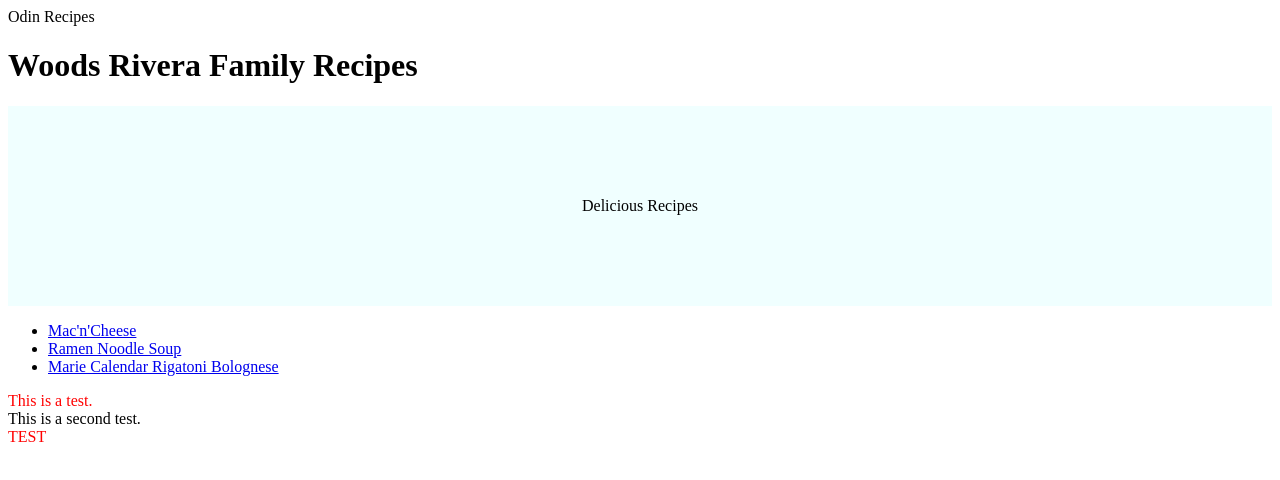
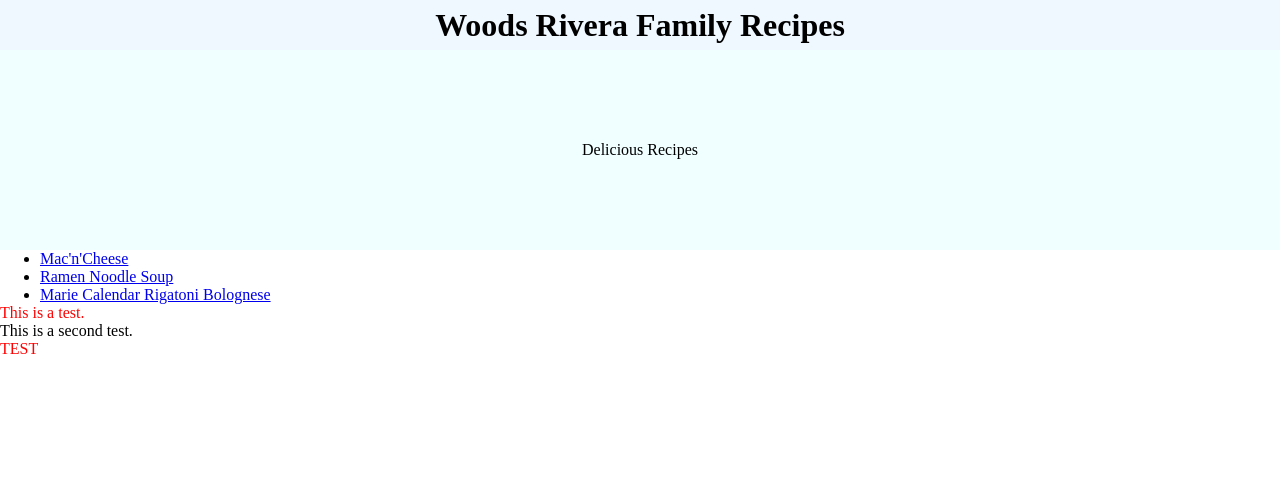
Before and after one commit to jevanwoods/odin_recipes, a plain HTML site: page index.html in a window 1280 px wide. Drawn offline with Linux system fonts and the light colour scheme.

Commit message:
Updated more styles, fixed boilerplate html.

```diff
--- a/index.html
+++ b/index.html
@@ -1,11 +1,13 @@
 <!DOCTYPE html>
-
 <html lang="en">
-    <head>
-        <meta charset="UTF-8">
-        <link rel="stylesheet" href="styles.css"
-        <title>Odin Recipes</title>
-    </head>
+<head>
+    <meta charset="UTF-8">
+    <meta http-equiv="X-UA-Compatible" content="IE=edge">
+    <meta name="viewport" content="width=device-width, initial-scale=1.0">
+    <link rel="stylesheet" href="styles.css">
+    <title>Odin Recipes</title>
+</head>
+<body>
     <body>
         <header>
             <h1>Woods Rivera Family Recipes</h1>
@@ -37,5 +39,5 @@
             </div>
         </div>
         <div class="test">TEST</div>
-    </body>
+</body>
 </html>
--- a/styles.css
+++ b/styles.css
@@ -1,3 +1,16 @@
+* {
+    margin: 0px;
+}
+
+header {
+    background-color: aliceblue;
+    width: vl;
+    height: 50px;
+    display: flex;
+    justify-content: center;
+    align-items: center;
+}
+
 .topBar {
     width: vl;
     height: 200px;
```
